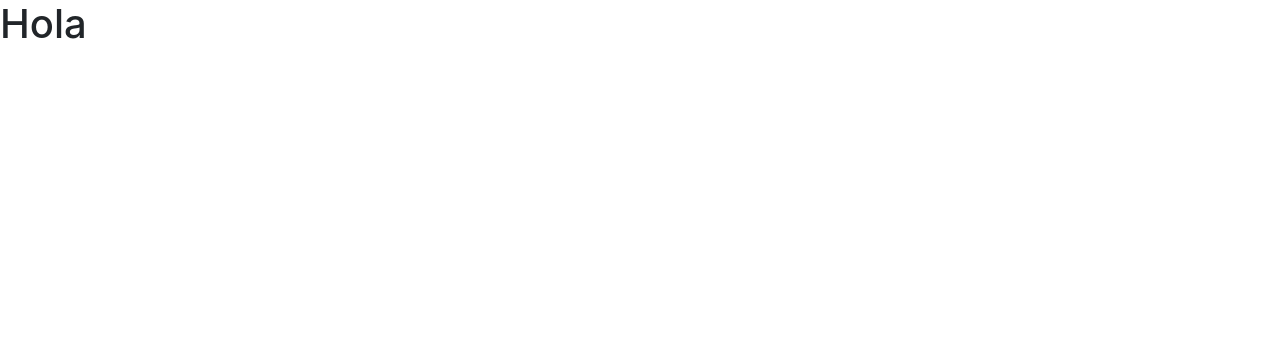
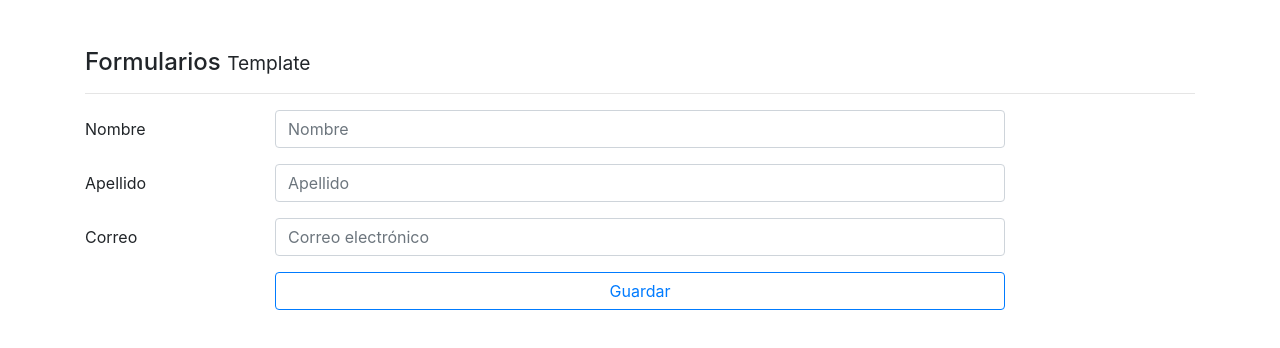
Before and after one commit to juanma77/spa-forms-validation-template-aproximation, an Angular app: page /template in a window 1280 px wide. Before the commit this address led to /. Shown: the top 348 px of the page. Built offline with nearby package versions, Linux system fonts and the light colour scheme.

Commit message:
routes added

```diff
--- a/src/app/app-routing.module.ts
+++ b/src/app/app-routing.module.ts
@@ -1,8 +1,16 @@
 import { NgModule } from '@angular/core';
 import { Routes, RouterModule } from '@angular/router';
+import { TemplateComponent } from './pages/template/template.component';
+import { ReactiveComponent } from './pages/reactive/reactive.component';
+
+const routes: Routes = [
+
+  { path: 'template', component: TemplateComponent },
+  { path: 'reactive', component: ReactiveComponent },
+  { path: '**', pathMatch: 'full', redirectTo: 'template' }
 
 
-const routes: Routes = [];
+];
 
 @NgModule({
   imports: [RouterModule.forRoot(routes)],
--- a/src/app/app.component.html
+++ b/src/app/app.component.html
@@ -1 +1,5 @@
-<h1>Hola</h1>
+<div class="container mt-5">
+
+    <router-outlet></router-outlet>
+
+</div>
--- a/src/app/app.module.ts
+++ b/src/app/app.module.ts
@@ -5,6 +5,8 @@ import { AppRoutingModule } from './app-routing.module';
 import { AppComponent } from './app.component';
 import { TemplateComponent } from './pages/template/template.component';
 import { ReactiveComponent } from './pages/reactive/reactive.component';
+
+import { FormsModule } from '@angular/forms';
 
 @NgModule({
   declarations: [
@@ -14,7 +16,8 @@ import { ReactiveComponent } from './pages/reactive/reactive.component';
   ],
   imports: [
     BrowserModule,
-    AppRoutingModule
+    AppRoutingModule,
+    FormsModule
   ],
   providers: [],
   bootstrap: [AppComponent]
```
